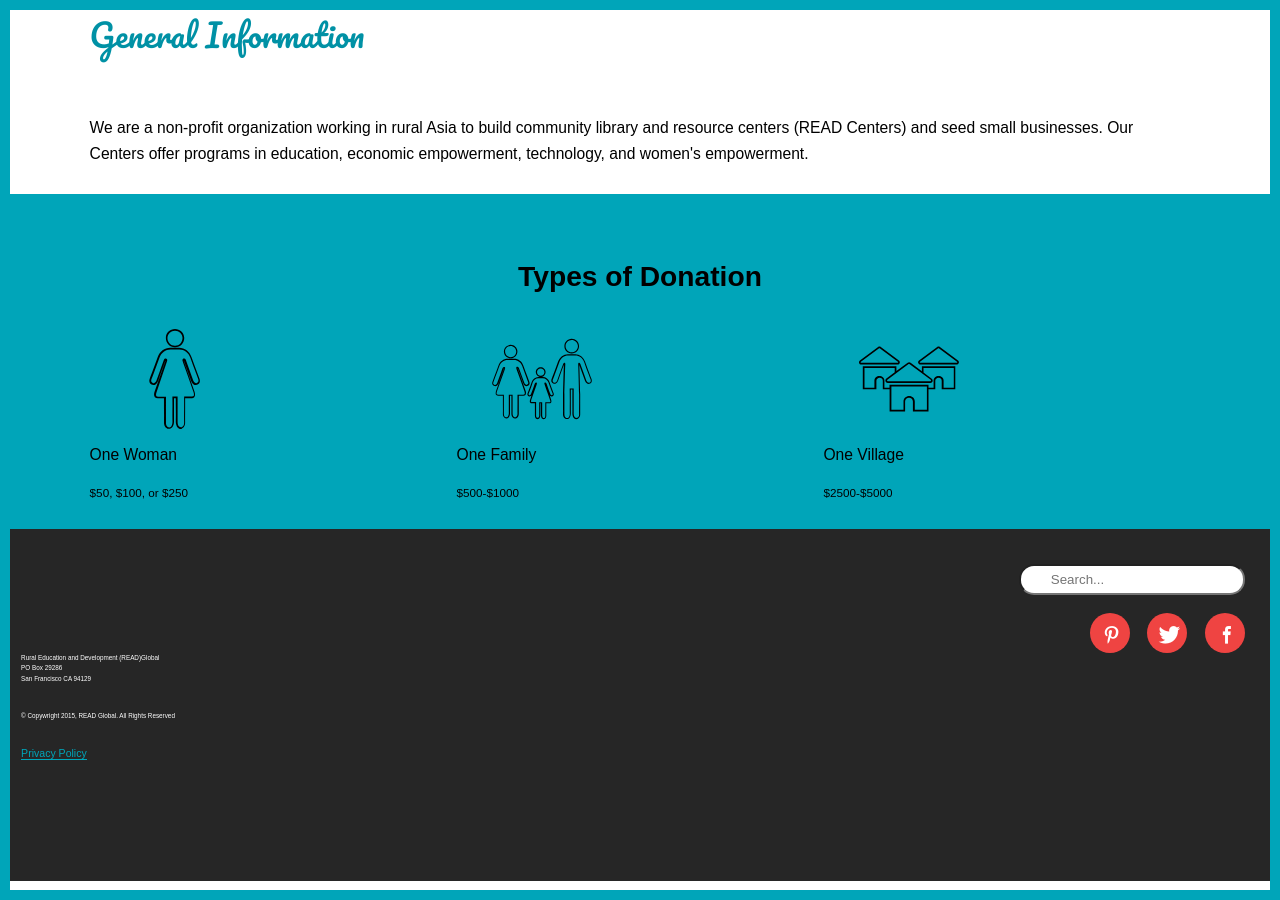
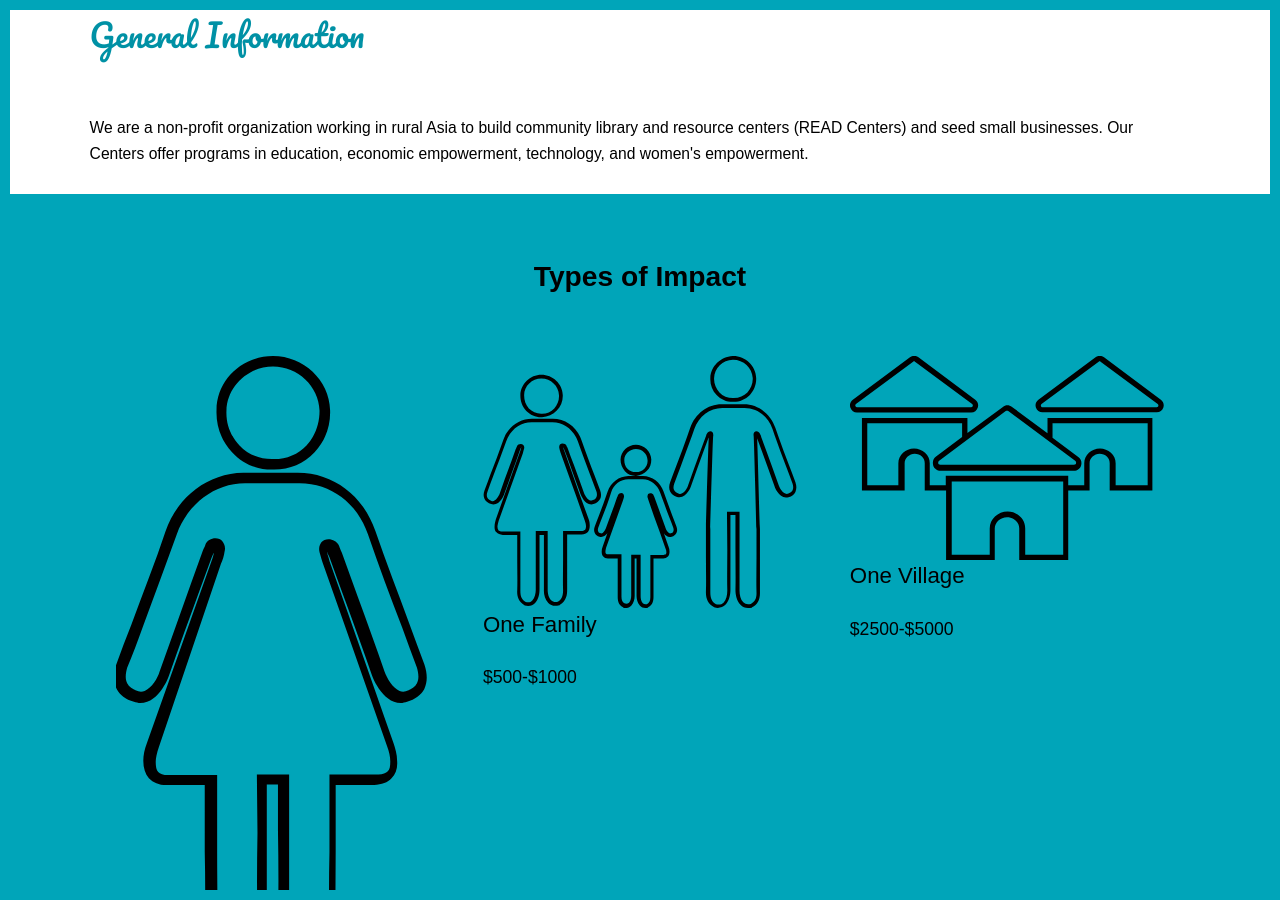
Before and after one commit to trac0040/non-for-profit, a Jekyll site: the page built from donate.html, in a window 1280 px wide and 900 px high, scrolled down 835 px. Built offline with Jekyll 4.4.1, drawn with Linux system fonts in a browser that asks for light colours; nearby versions of some CDN libraries; Markdown is read by kramdown in place of the engine named in the settings.

Commit message:
feat(html): add icons to donate page
add icons to donate page

```diff
--- a/donate.html
+++ b/donate.html
@@ -18,37 +18,37 @@
 		<div class="teal-background">
 
 			<div class="wrapper-contact">
-				<h2 class="why"> Types of Donation</h2>
+				<h2 class="why"> Types of Impact</h2>
 
 					<div class="grid">
 
-				<div class="unit unit-xs-1 unit-s-1 unit-m-1-2 unit-l-1-3">
+				<div class="island unit unit-xs-1 unit-s-1 unit-m-1-2 unit-l-1-3">
 					<figure>
-					  <img class="country" src="{{site.baseurl}}/images/woman-icon.svg" alt="woman icon">
-						  <figcaption class="contact-page-address milli"><b>One Woman</b>
-						  <div class="contact-address-info">
+					  <img class="donate-icon" src="{{site.baseurl}}/images/woman-icon.svg" alt="woman icon">
+						  <figcaption class="donate-page-titles giga"><b>One Woman</b>
+						  <div class="donate-page-subtitles kilo">
 							  <br>$50, $100, or $250
 						  </div>
 				 			</figcaption>
 				 	</figure>
 				</div>
 
-				<div class="unit unit-xs-1 unit-s-1 unit-m-1-2 unit-l-1-3">
+				<div class="island unit unit-xs-1 unit-s-1 unit-m-1-2 unit-l-1-3">
 				 	<figure>
-					  <img class="country" src="{{site.baseurl}}/images/family-icon.svg" alt="family icon">
-						  <figcaption class="contact-page-address milli"><b>One Family</b>
-							 <div class="contact-address-info">
+					  <img class="donate-icon" src="{{site.baseurl}}/images/family-icon.svg" alt="family icon">
+						  <figcaption class="donate-page-titles giga"><b>One Family</b>
+							 <div class="donate-page-subtitles kilo">
 							  <br> $500-$1000
 							 </div>
 				 			</figcaption>
 				 	</figure>
 				</div>
 
-				<div class="unit unit-xs-1 unit-s-1 unit-m-1-2 unit-l-1-3">
+				<div class="island unit unit-xs-1 unit-s-1 unit-m-1-2 unit-l-1-3">
 					<figure>
-					  <img class="country" src="{{site.baseurl}}/images/village-icon.svg" alt="village icon">
-						  <figcaption class="contact-page-address milli"><b>One Village</b>
-						  <div class="contact-address-info">
+					  <img class="donate-icon" src="{{site.baseurl}}/images/village-icon.svg" alt="village icon">
+						  <figcaption class="donate-page-titles giga"><b>One Village</b>
+						  <div class="donate-page-subtitles kilo">
 							  <br>$2500-$5000
 							</div>
 					 	</figcaption>
@@ -59,3 +59,5 @@
 
 			</div> <!-- closes wrapper-contact-->
 		</div> <!--closes teal-background -->
+
+		<div class="donate-img"></div>
```
